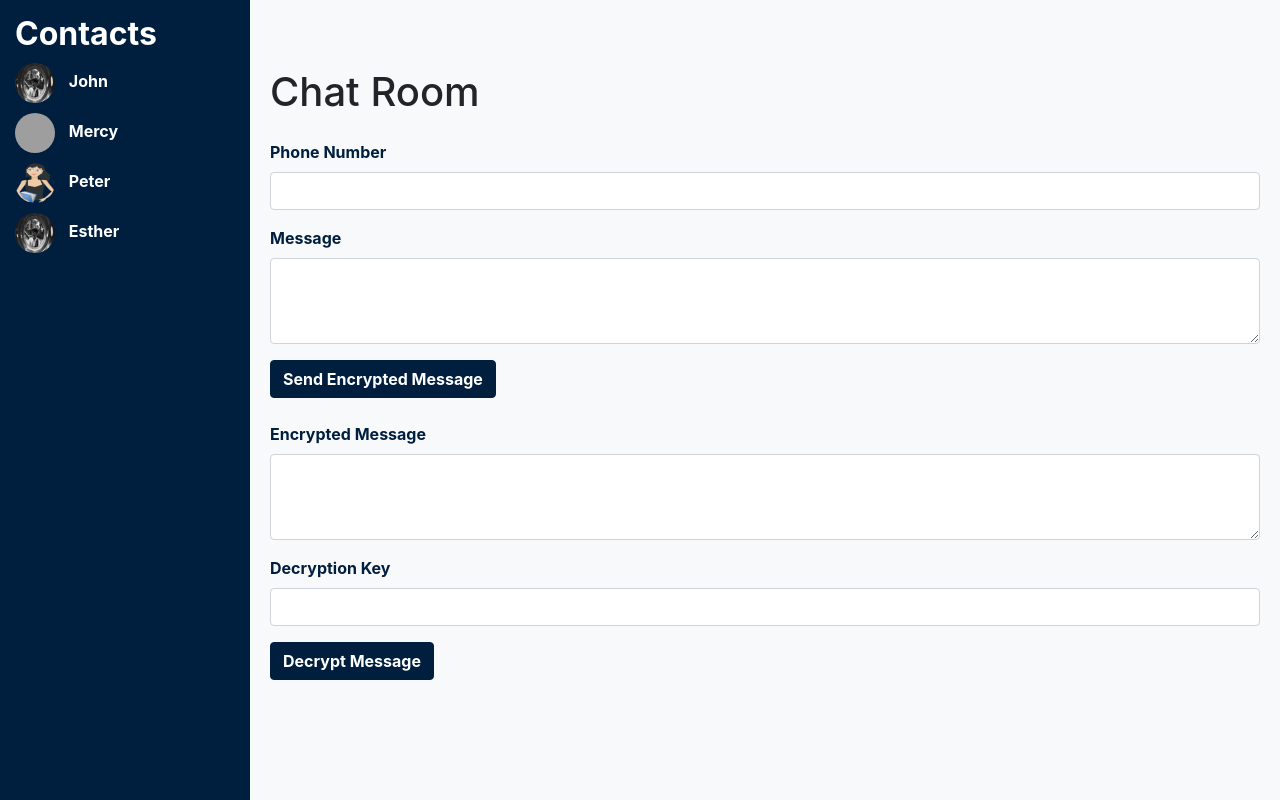
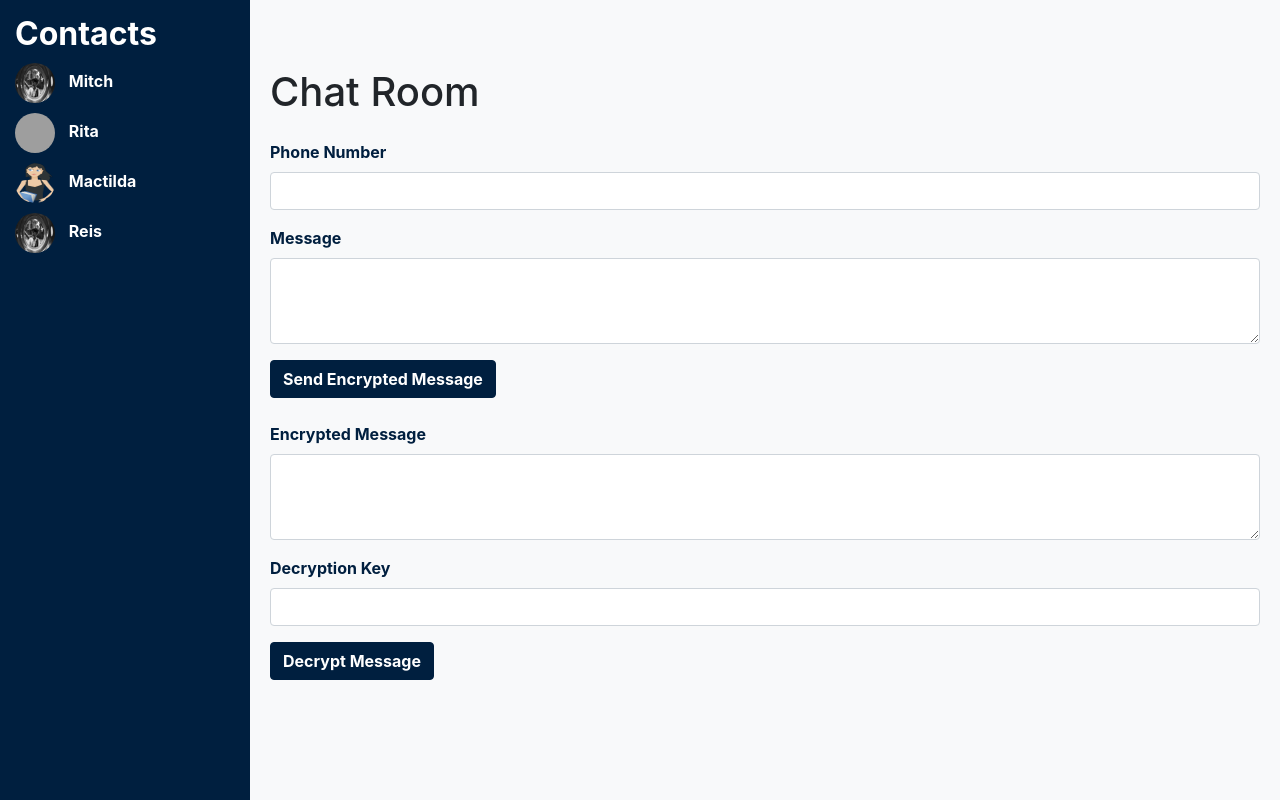
Before and after one commit to lrdbash/TwillioApp, a Flask app: page / in a window 1280 px wide. Run offline with Flask 3, Linux system fonts and the light colour scheme; some libraries are stand-ins or nearby versions; grey boxes are pictures that could not be loaded.

Commit message:
Update index.html

```diff
--- a/templates/index.html
+++ b/templates/index.html
@@ -71,10 +71,10 @@
     <div class="sidebar">
         <h2>Contacts</h2>
         <ul>
-            <li><a href="/"><img src="{{ url_for('static', filename='image/profile1.jpg') }}" alt="Contact 1"> John</a></li>
-            <li><a href="/"><img src="{{ url_for('static', filename='image/profile2.jpg') }}" alt="Contact 2"> Mercy</a></li>
-            <li><a href="/"><img src="{{ url_for('static', filename='image/profile3.png') }}" alt="Contact 3"> Peter</a></li>
-            <li><a href="/"><img src="{{ url_for('static', filename='image/profile4.jpg') }}" alt="Contact 4"> Esther</a></li>
+            <li><a href="/"><img src="{{ url_for('static', filename='image/profile1.jpg') }}" alt="Contact 1"> Mitch</a></li>
+            <li><a href="/"><img src="{{ url_for('static', filename='image/profile2.jpg') }}" alt="Contact 2"> Rita</a></li>
+            <li><a href="/"><img src="{{ url_for('static', filename='image/profile3.png') }}" alt="Contact 3"> Mactilda</a></li>
+            <li><a href="/"><img src="{{ url_for('static', filename='image/profile4.jpg') }}" alt="Contact 4"> Reis</a></li>
         </ul>
     </div>
     <div class="container">
```
